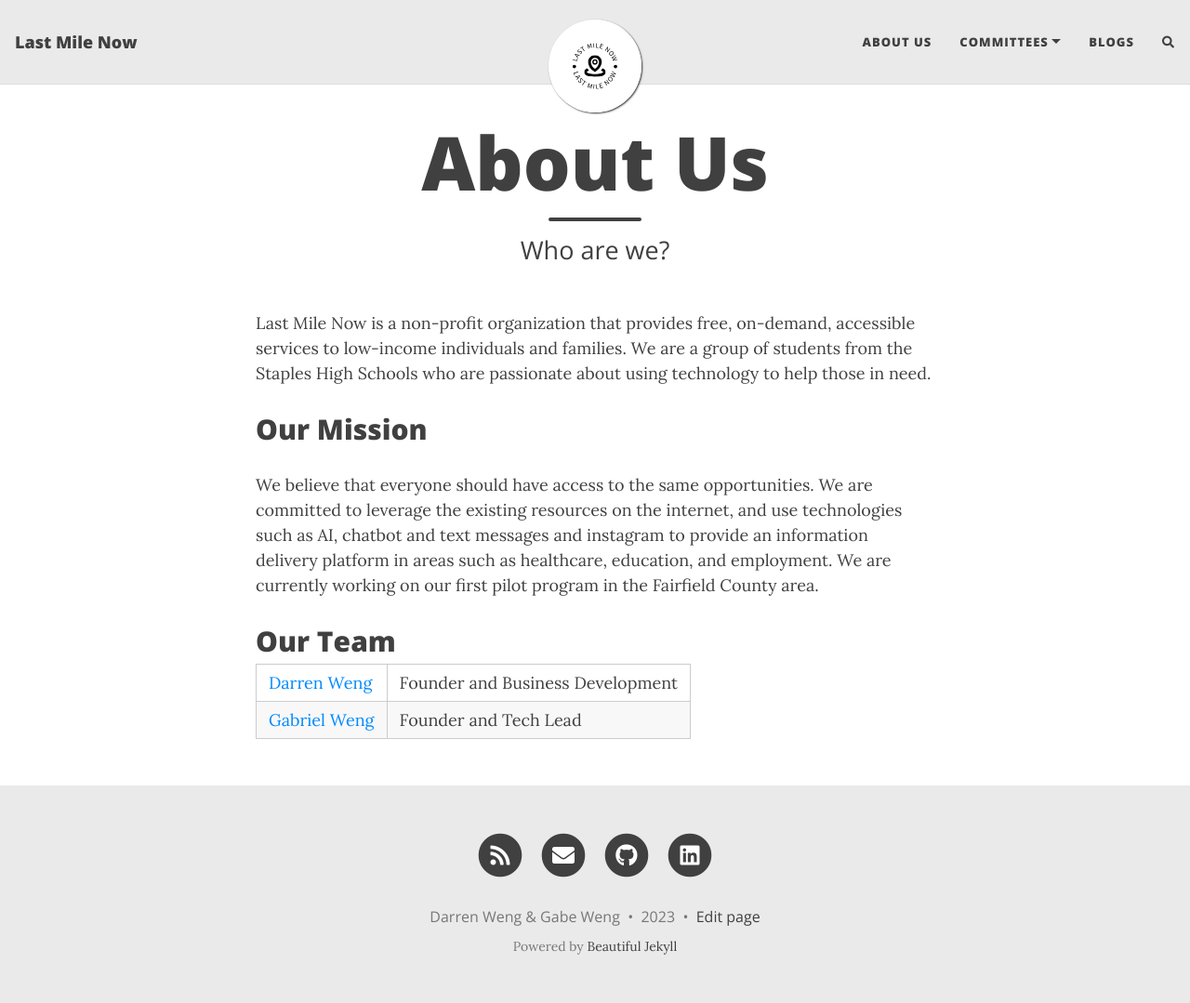
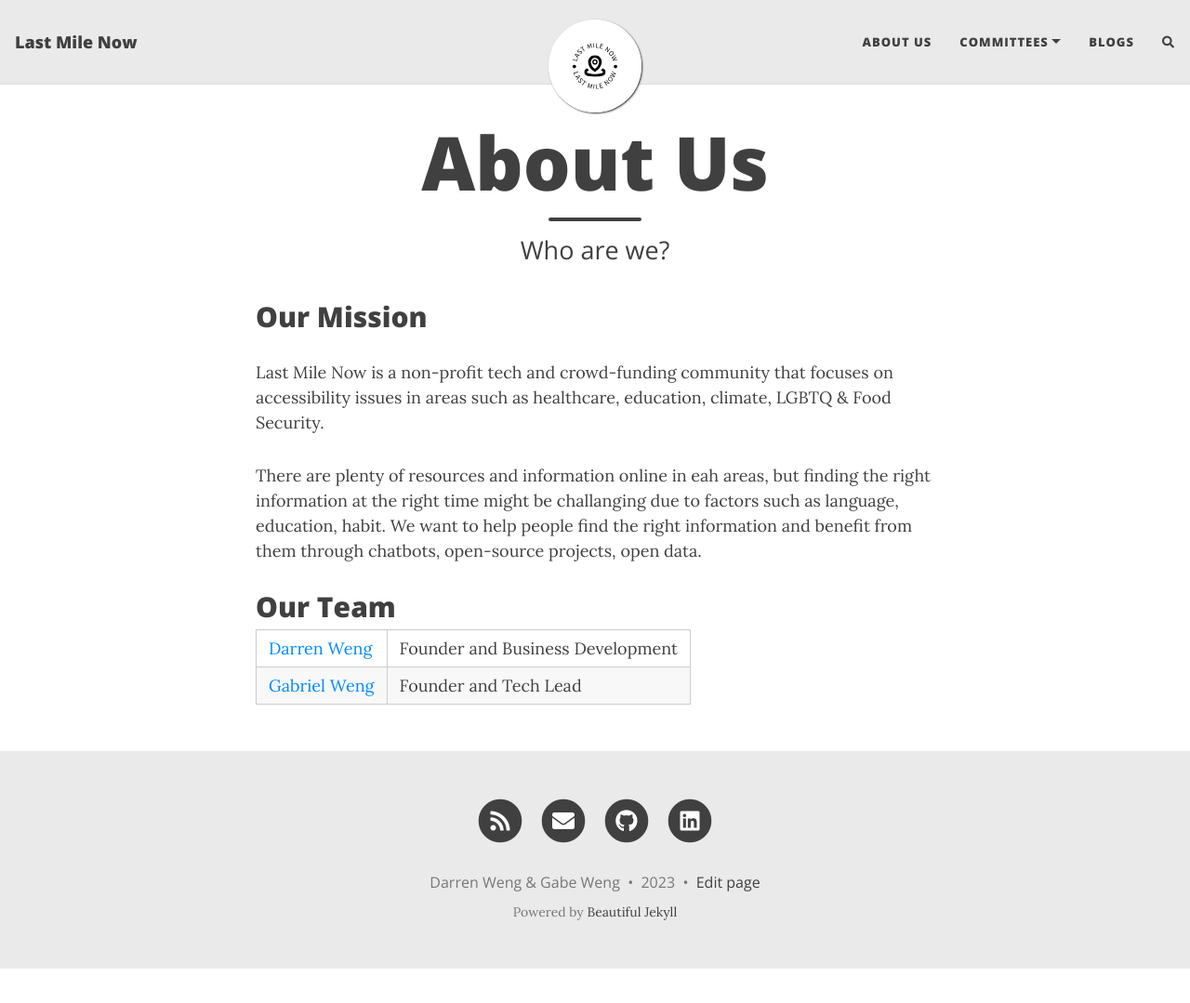
Before and after one commit to LastMileNow/lastmilenow.github.io, a Jekyll site: the page built from about.md, in a window 1280 px wide and 1079 px high. Shown: the whole window at 93% size. Built offline with Jekyll 4.4.1, drawn with Linux system fonts in a browser that asks for light colours; nearby versions of some CDN libraries; comment, search, counter and statistics services are not loaded.

Commit message:
our mission

```diff
--- a/about.md
+++ b/about.md
@@ -4,11 +4,13 @@
 subtitle: Who are we?
 ---
 
-Last Mile Now is a non-profit organization that provides free, on-demand, accessible services to low-income individuals and families. We are a group of students from the Staples High Schools who are passionate about using technology to help those in need.
 
 ## Our Mission
 
-We believe that everyone should have access to the same opportunities. We are committed to leverage the existing resources on the internet, and use technologies such as AI, chatbot and text messages and instagram to provide an information delivery platform in areas such as healthcare, education, and employment. We are currently working on our first pilot program in the Fairfield County area.
+Last Mile Now is a non-profit tech and crowd-funding community that focuses on accessibility issues in areas such as healthcare, education, climate, LGBTQ & Food Security.
+
+There are plenty of resources and information online in eah areas, but finding the right information at the right time might be challanging due to factors such as language, education, habit.  We want to help people find the right information and benefit from them through chatbots, open-source projects, open data.
+
 
 
 ## Our Team
```
